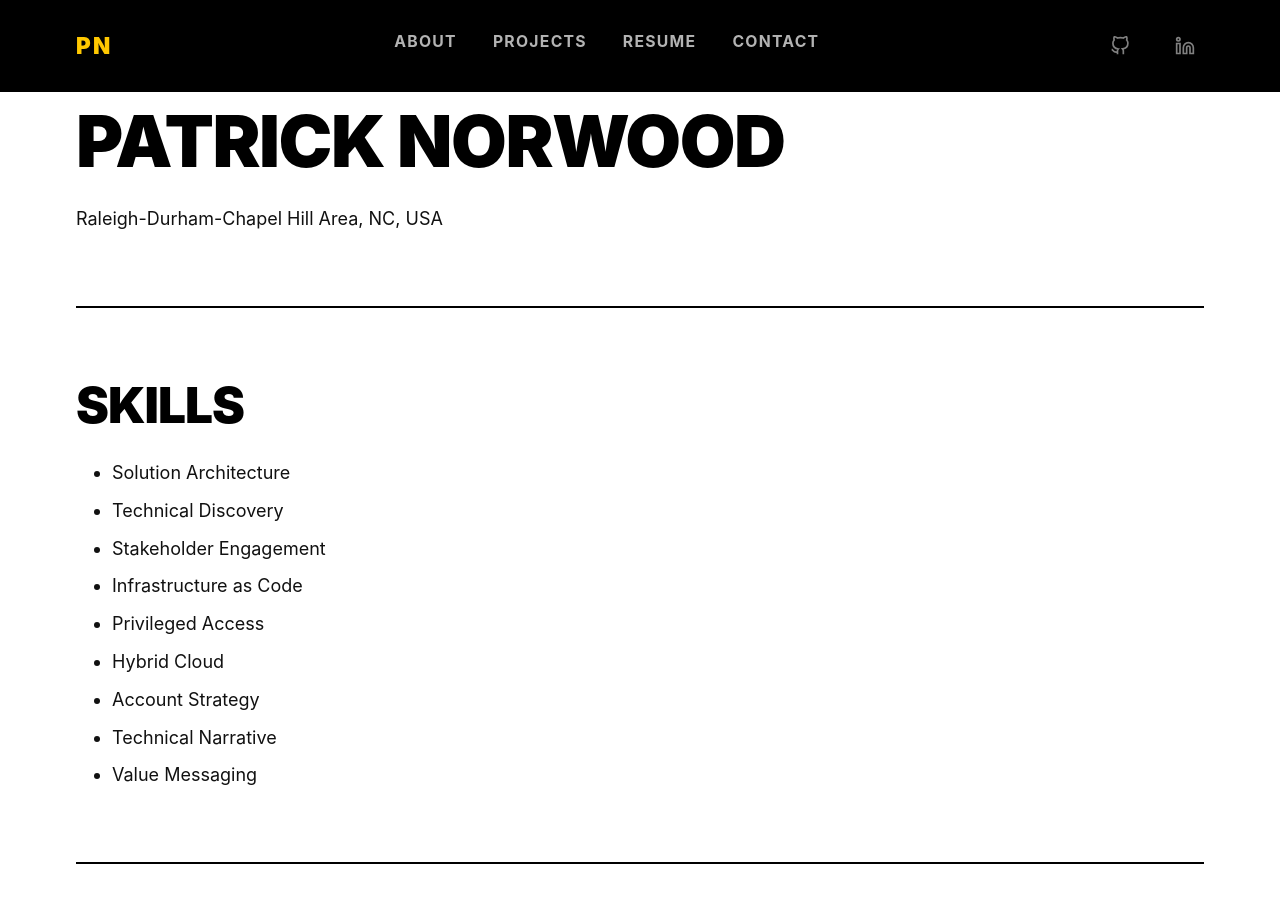
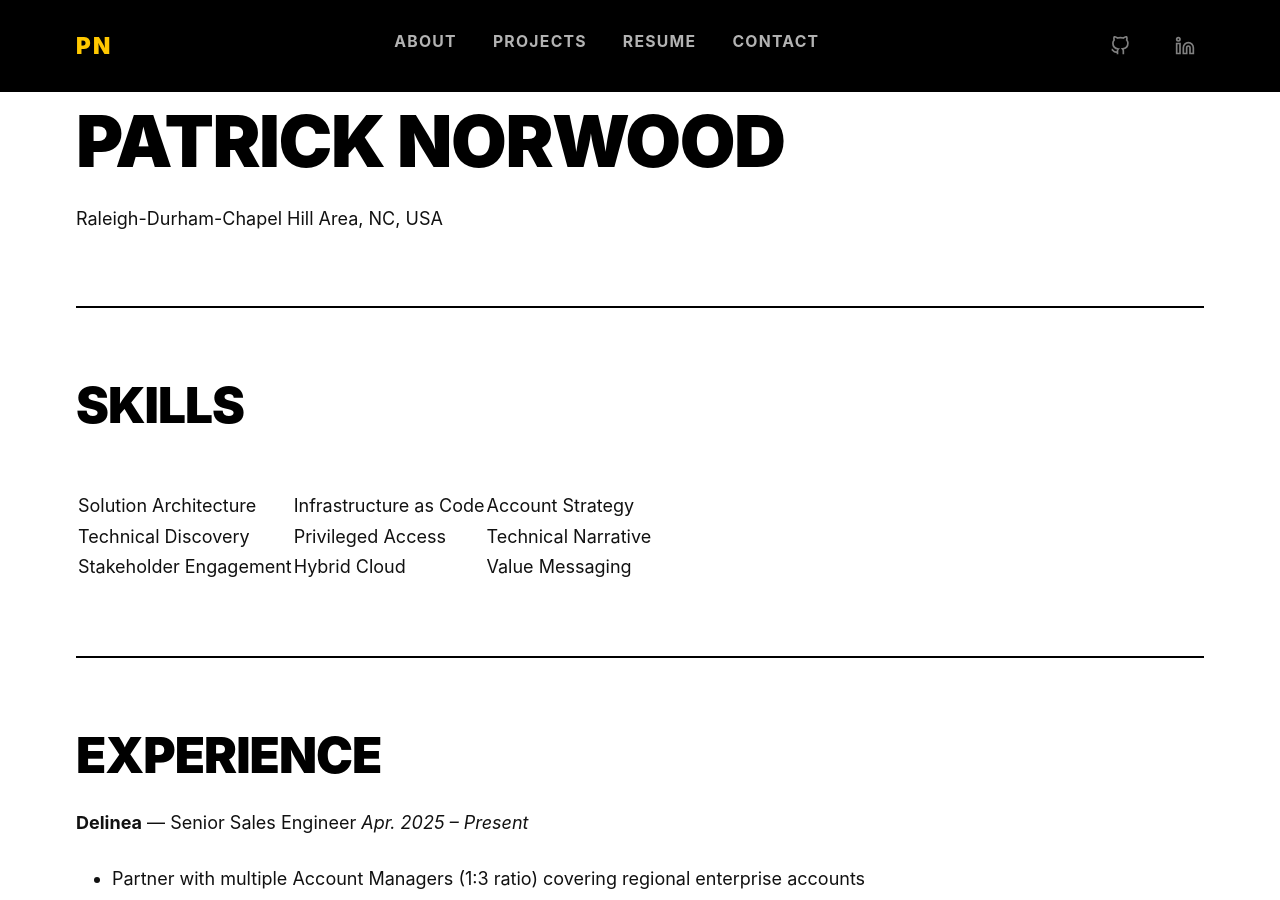
Before and after one commit to phnorwood/phnorwood.github.io, a Jekyll site: the page built from resume.md, in a window 1280 px wide and 900 px high. Built offline with Jekyll 4.4.1, drawn with Linux system fonts in a browser that asks for light colours; our own code applies the rules of GitHub Pages for plain Markdown files.

Commit message:
Updated skills.

```diff
--- a/resume.md
+++ b/resume.md
@@ -6,15 +6,11 @@ Raleigh-Durham-Chapel Hill Area, NC, USA
 
 ## Skills
 
-- Solution Architecture
-- Technical Discovery
-- Stakeholder Engagement
-- Infrastructure as Code
-- Privileged Access
-- Hybrid Cloud
-- Account Strategy
-- Technical Narrative
-- Value Messaging
+| | | |
+|---|---|---|
+| Solution Architecture | Infrastructure as Code | Account Strategy |
+| Technical Discovery | Privileged Access | Technical Narrative |
+| Stakeholder Engagement | Hybrid Cloud | Value Messaging |
 
 ---
 
```
